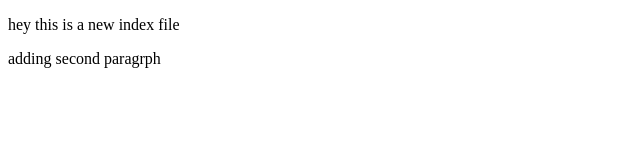
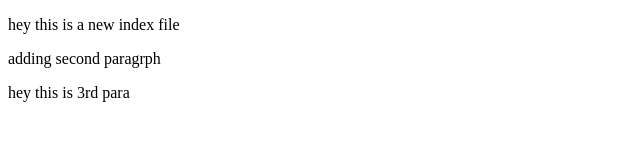
Before and after one commit to blackoilcan/16-july-forgotten-git-, a plain HTML site: page index.html in a window 1280 px wide. Shown: the whole page, without its empty margins (0-640 px from the left). Drawn offline with Linux system fonts and the light colour scheme.

Commit message:
added 3rd para

```diff
--- a/index.html
+++ b/index.html
@@ -8,5 +8,6 @@
 <body>
     <p>hey this is a new index file</p>
     <p>adding second paragrph</p>
+    <p>hey this is 3rd para</p>
 </body>
 </html>
```
